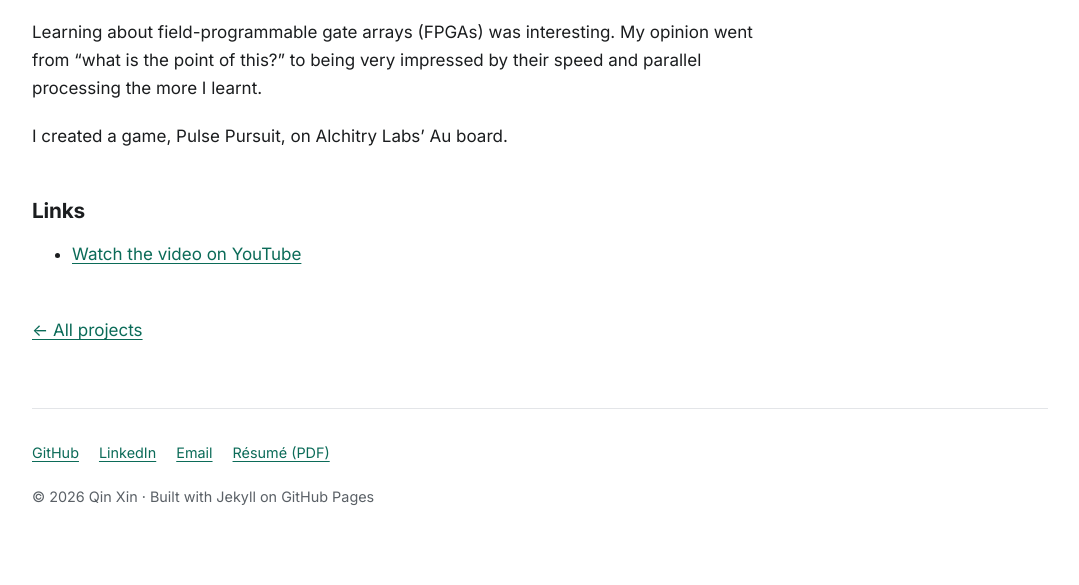
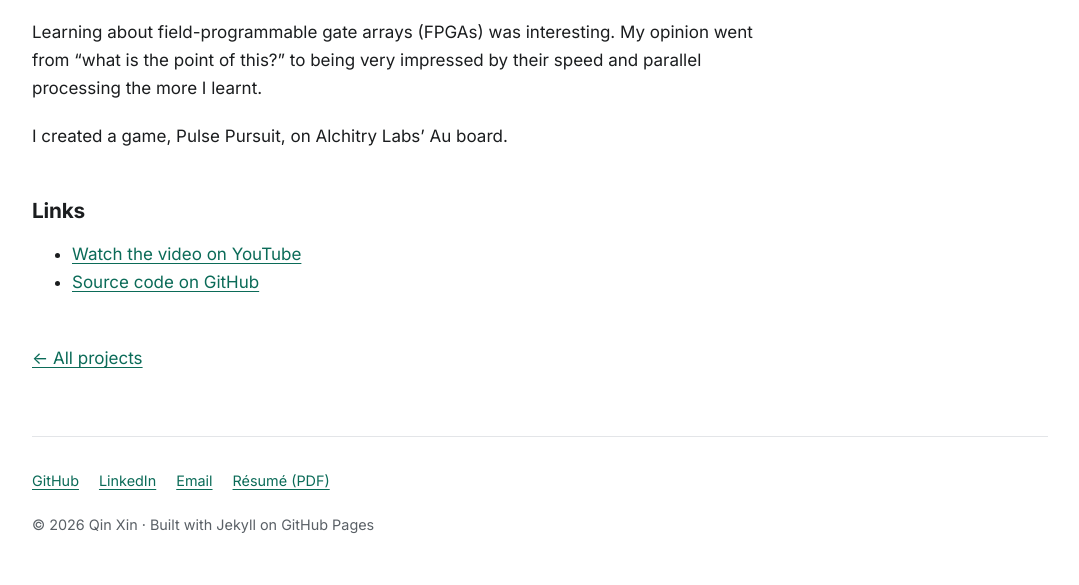
Before and after one commit to kingster121/kingster121.github.io, a Jekyll site: the page built from _projects/pulse-pursuit.md, in a window 1280 px wide. Shown: the part 732-1317 px from the top of the page, without its empty margins (100-1179 px from the left). Built offline with Jekyll 4.4.1, drawn with Linux system fonts in a browser that asks for light colours; before the commit the page ends 1289 px from its top, so only the background shows below that.

Commit message:
Link Pulse Pursuit source code
Co-Authored-By: Claude Opus 5.5 <noreply@anthropic.com>

```diff
--- a/_projects/pulse-pursuit.md
+++ b/_projects/pulse-pursuit.md
@@ -10,6 +10,8 @@ tags: [FPGA, Alchitry Au]
 links:
   - label: Watch the video on YouTube
     url: https://www.youtube.com/watch?v=6tsm4qkcwFQ
+  - label: Source code on GitHub
+    url: https://github.com/kingster121/fpga-pulse-pursuit/
 ---
 
 Learning about field-programmable gate arrays (FPGAs) was interesting. My opinion went from "what is the point of this?" to being very impressed by their speed and parallel processing the more I learnt.
```
